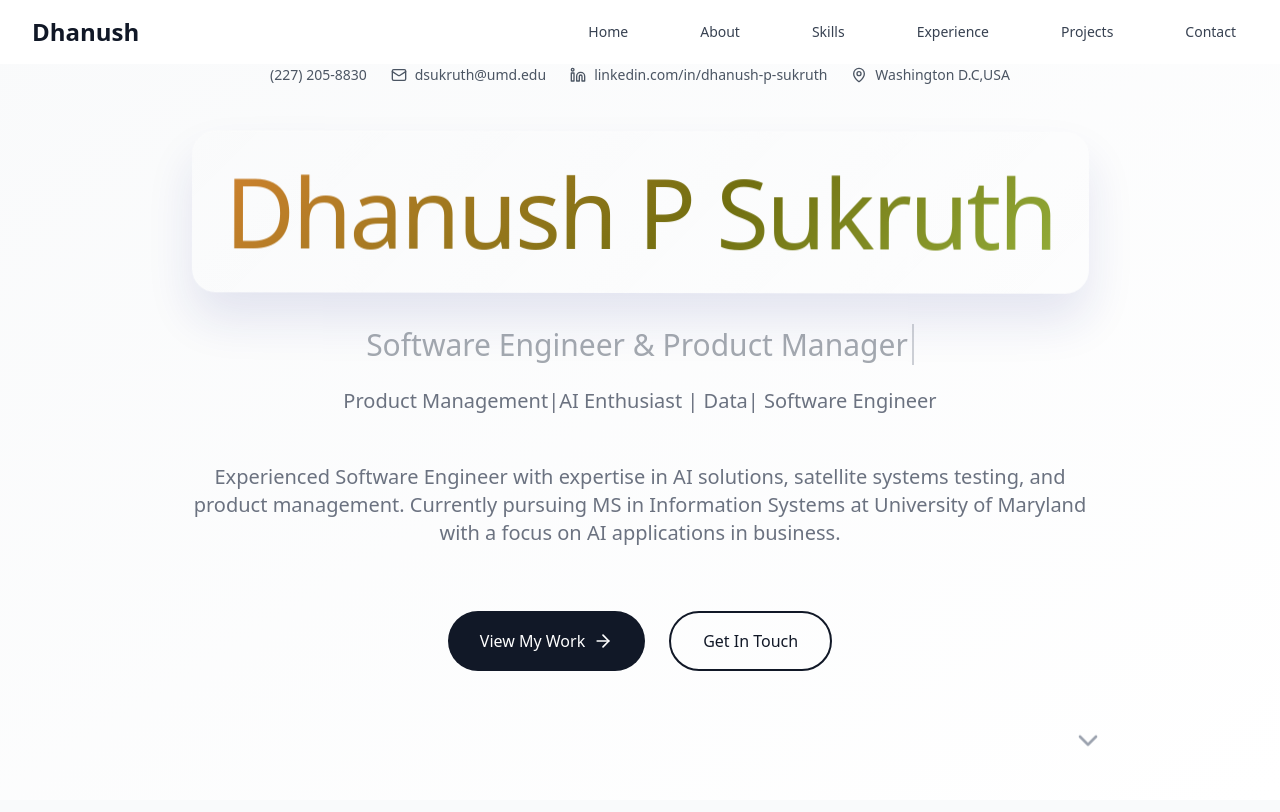
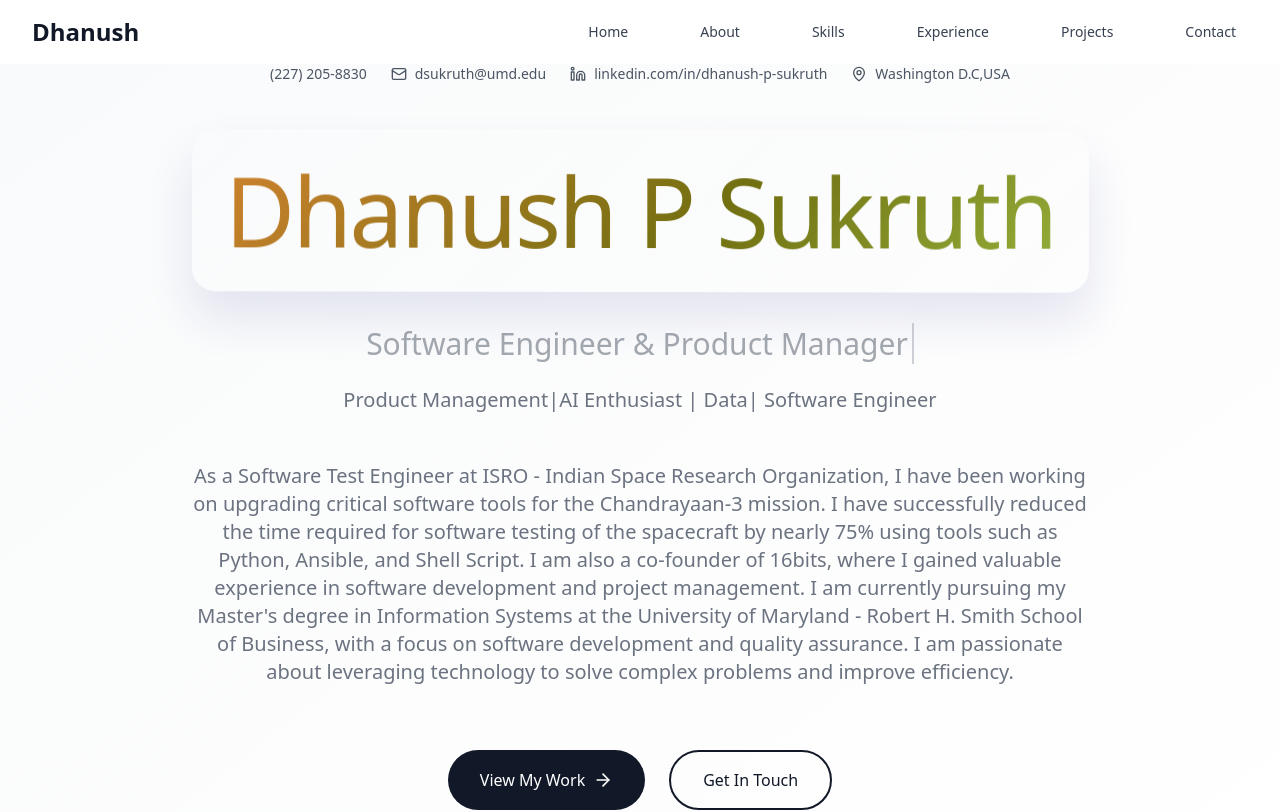
Before and after one commit to dsukruth/Dhanush-portfolio, a React (Vite) app: page / in a window 1280 px wide. Shown: the top 812 px of the page. Built offline with nearby package versions, Linux system fonts and the light colour scheme.

Commit message:
Add about me information
Add new information to the about me section.

```diff
--- a/src/data/portfolioData.ts
+++ b/src/data/portfolioData.ts
@@ -1,4 +1,3 @@
-
 export const personalInfo = {
   name: "Dhanush P Sukruth",
   email: "dsukruth@umd.edu",
@@ -7,7 +6,7 @@ export const personalInfo = {
   linkedin: "linkedin.com/in/dhanush-p-sukruth",
   title: "Software Engineer & Product Manager",
   subtitle: "Product Management|AI Enthusiast | Data| Software Engineer",
-  bio: "Experienced Software Engineer with expertise in AI solutions, satellite systems testing, and product management. Currently pursuing MS in Information Systems at University of Maryland with a focus on AI applications in business.",
+  bio: "As a Software Test Engineer at ISRO - Indian Space Research Organization, I have been working on upgrading critical software tools for the Chandrayaan-3 mission. I have successfully reduced the time required for software testing of the spacecraft by nearly 75% using tools such as Python, Ansible, and Shell Script. I am also a co-founder of 16bits, where I gained valuable experience in software development and project management. I am currently pursuing my Master's degree in Information Systems at the University of Maryland - Robert H. Smith School of Business, with a focus on software development and quality assurance. I am passionate about leveraging technology to solve complex problems and improve efficiency.",
   yearsExperience: "3+",
   projectsCompleted: "15+",
   volunteersLed: "800+"
```
